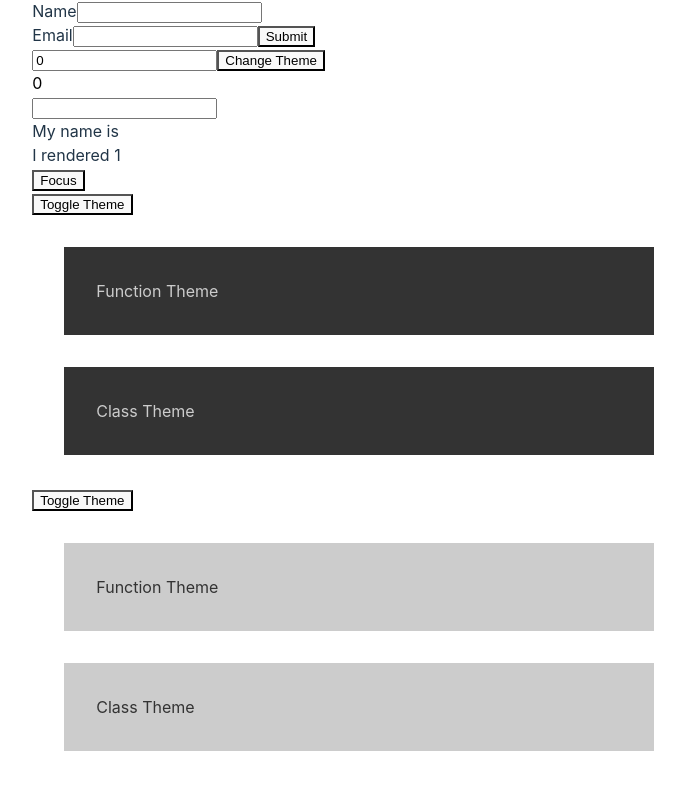
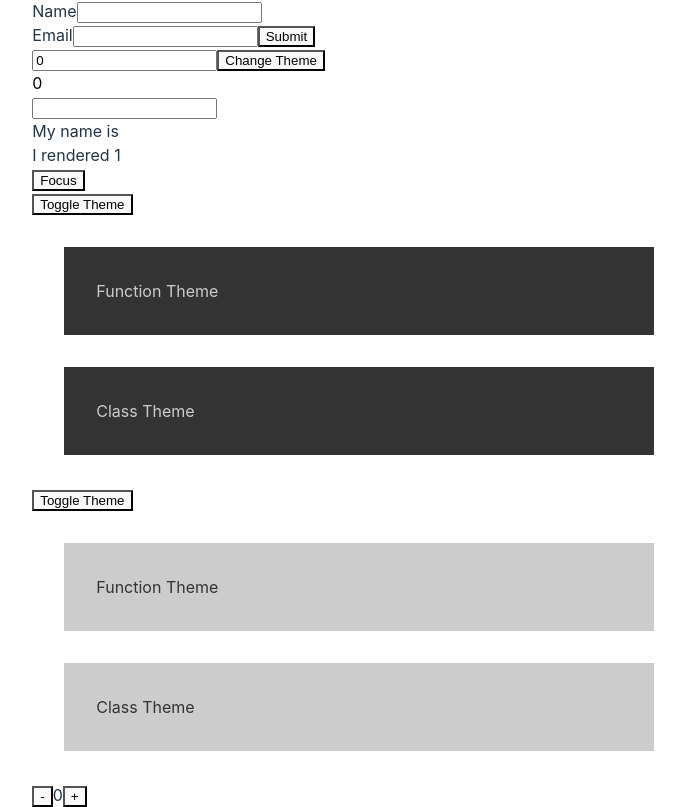
Before and after one commit to AlishaKausheen/Advanced-React-Concept, a React app: page / in a window 1280 px wide. Shown: the part 216-1023 px from the top of the page, without its empty margins (281-966 px from the left). Before the commit the page ends 999 px from the top, so only its background shows below. Built offline with nearby package versions, Linux system fonts and the light colour scheme; the HTML template or start-up script is replaced by a standard one.

Commit message:
useReducer 1

```diff
--- a/src/App.jsx
+++ b/src/App.jsx
@@ -3,6 +3,7 @@
 import { Memo } from "../src/assets/Memo";
 import { Ref } from "./assets/Ref";
 import { Context } from "./assets/Context";
+import { Reducer } from "./assets/Reducer";
 
 function App() {
   //  State hook
@@ -35,7 +36,8 @@
       <ControlledInputs />
       <Memo />
       <Ref />
-      <Context/>
+      <Context />
+      <Reducer/>
     </>
     )
 }
--- /dev/null
+++ b/src/assets/Reducer.jsx
@@ -0,0 +1,34 @@
+// it gives you more concrete way to handle complex states
+// it gives you set action that you can form on your state to convert
+//your new state to a new version of the state based on the action that you sended
+import React, { useReducer } from "react";
+function reducer(state, action) {
+    switch (action.type) {
+ case  'increment' :
+        return {
+        count: state.count + 1
+            }
+        case 'decrement':
+            return {
+                count: state.count-1
+            }
+        default:
+            return state
+}
+}
+export const Reducer = () => {
+const [state,dispatch] = useReducer(reducer,{count:0})
+    function increment() {
+        dispatch({type : 'increment'});
+    }
+    function decrement() {
+        dispatch({ type:'decrement'})
+    }
+    return (
+        <>
+            <button onClick={decrement}>-</button>
+            <span>{state.count}</span>
+            <button onClick={increment}>+</button>
+        </>
+)
+}
```
